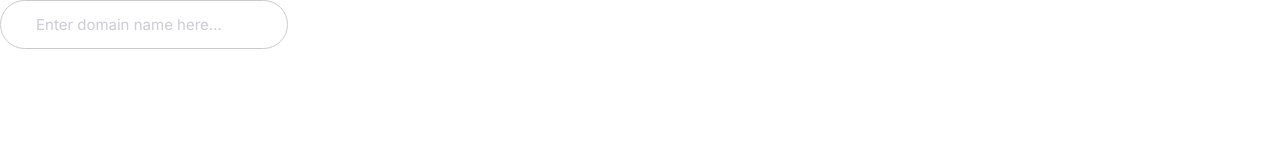
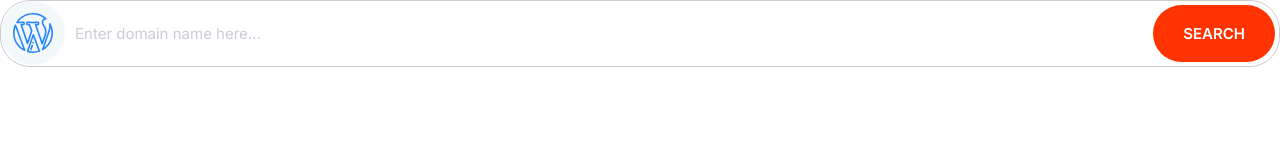
Before and after one commit to FuTuRegOd-88/Moshify, a plain HTML site: page index.html in a window 1280 px wide. Drawn offline with Linux system fonts and the light colour scheme.

Commit message:
searchbar is done.

```diff
--- a/css/styles.css
+++ b/css/styles.css
@@ -2,11 +2,15 @@
   --color-primary: #2584ff;
   --color-secondary: #00d9ff;
   --color-accent: #ff3400;
-    --color-headings:#1b0760;
+  --color-headings: #1b0760;
   --color-body: #918ca4;
+  --color-border: #ccc;
+  --border-radius: 30px;
 }
 
-*, *::after, *::before {
+*,
+*::after,
+*::before {
   box-sizing: border-box;
 }
 
@@ -23,8 +27,10 @@ body {
   line-height: 1.5;
 }
 
-h1, h2, h3 {
-    color:var(--color-headings);
+h1,
+h2,
+h3 {
+  color: var(--color-headings);
   margin-bottom: 1rem;
 }
 
@@ -65,7 +71,7 @@ p {
 /* Links*/
 
 a {
-    text-decoration: none ;
+  text-decoration: none;
 }
 
 .link-arrow {
@@ -76,7 +82,7 @@ a {
 }
 
 .link-arrow::after {
-    content: '-->';
+  content: "-->";
   margin-left: 5px;
   transition: margin 0.15sec;
 }
@@ -115,7 +121,7 @@ a {
   font-size: 1.6rem;
 }
 
-@media screen and (min-width:1024px) {
+@media screen and (min-width: 1024px) {
   .badge {
     font-size: 1.5rem;
   }
@@ -140,7 +146,7 @@ a {
 
 .list--tick {
   list-style-image: url(../images/tick.svg);
-    padding-left:3rem;
+  padding-left: 3rem;
 }
 
 .list--tick .list__item {
@@ -148,7 +154,7 @@ a {
   margin-bottom: 1rem;
 }
 
-@media screen and (min-width:1024px) {
+@media screen and (min-width: 1024px) {
   .list--tick .list__item {
     padding-left: 0;
   }
@@ -162,7 +168,7 @@ a {
 }
 
 .icon--primary {
-    fill:var(--color-primary);
+  fill: var(--color-primary);
 }
 
 .icon-container {
@@ -183,7 +189,7 @@ a {
   cursor: pointer;
   font-size: 1.8rem;
   font-weight: 600;
-    margin:1rem 0 ;
+  margin: 1rem 0;
   padding: 2rem 3rem;
   text-align: center;
   text-transform: uppercase;
@@ -234,15 +240,15 @@ a {
 }
 
 @media screen and (min-width: 1024px) {
-    .btn{
+  .btn {
     font-size: 1.5rem;
   }
 }
 
 /*Inputs*/
 .input {
-    border-radius: 30px;
-    border: 1px solid #ccc;
+  border-radius: var(--border-radius);
+  border: 1px solid var(--color-border);
   color: var(--color-headings);
   font-size: 2rem;
   outline: 0;
@@ -253,6 +259,22 @@ a {
   color: #cdcbd7;
 }
 
+.input-group {
+  border: 1px solid var(--color-border);
+  border-radius: var(--border-radius);
+  display: flex;
+}
+
+.input-group .input {
+  border: 0;
+  flex-grow: 1;
+  padding: 1.5rem 1rem;
+}
+
+.input-group .btn {
+  margin: 4px;
+}
+
 @media screen and (min-width: 1024px) {
   .input {
     font-size: 1.5rem;
--- a/index.html
+++ b/index.html
@@ -15,7 +15,18 @@
     <link rel="stylesheet" href="/css/styles.css" />
   </head>
   <body>
-    <input type="text" class="input" placeholder="Enter domain name here...">
-    </span>
+    <div class="input-group">
+      <span class="icon-container">
+        <svg class="icon icon--primary">
+          <use xlink:href="images/sprite.svg#wordpress"></use>
+        </svg>
+      </span>
+      <input
+        type="text"
+        class="input"
+        placeholder="Enter domain name here..."
+      />
+      <button class="btn btn--accent">Search</button>
+    </div>
   </body>
 </html>
```
Lines whose indentation alone changed are shown as unchanged.
